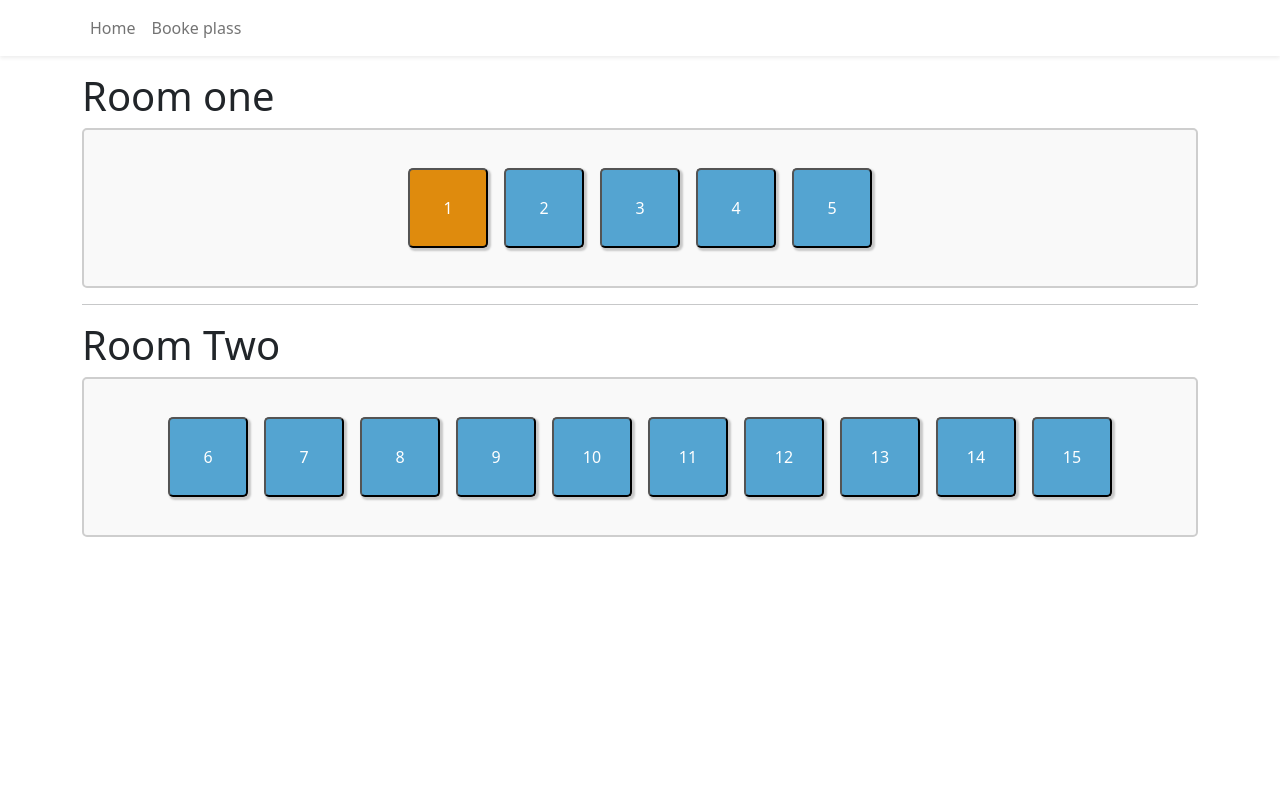
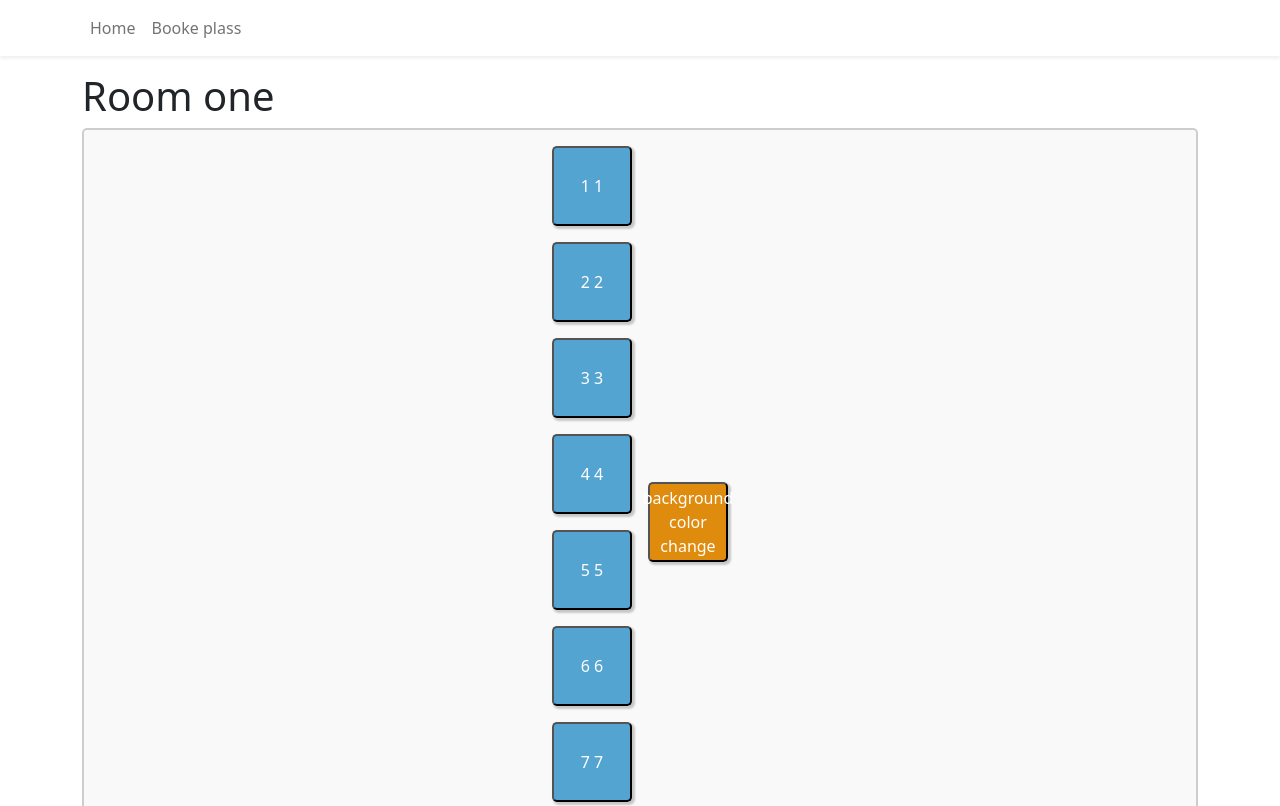
Before and after one commit to Mads-Power/Booking-App, a React (Vite) app in the folder Booking/client/: page /officeOslo in a window 1280 px wide. Shown: the top 806 px of the page. Built offline with nearby package versions, Linux system fonts and the light colour scheme.

Commit message:
useQuery for loading data, ready for api url

```diff
--- a/Booking/client/src/App.tsx
+++ b/Booking/client/src/App.tsx
@@ -5,8 +5,13 @@ import { Container } from "react-bootstrap";
 import OfficeLayout from "./components/Layout/OfficeLayout";
 import OfficeOslo from "./components/OfficeOslo";
 
+import { QueryClient, QueryClientProvider } from "@tanstack/react-query";
+
 function App() {
+  const queryClient = new QueryClient();
+
   return (
+    <QueryClientProvider client={queryClient}>
       <div>
         <Navbar />
         <Container className="mb-4">
@@ -17,6 +22,7 @@ function App() {
           </Routes>
         </Container>
       </div>
+    </QueryClientProvider>
   );
 }
 
--- a/Booking/client/src/components/OfficeOslo.tsx
+++ b/Booking/client/src/components/OfficeOslo.tsx
@@ -1,5 +1,7 @@
 import { useEffect, useState } from "react";
 import styled from "styled-components";
+import GetSeat from "../features/seats/components/GetSeat";
+import GetSeats from "../features/seats/components/GetSeats";
 import { Seat } from "../features/seats/types";
 import { Container } from "../styles/GlobalStyles";
 
@@ -25,7 +27,6 @@ const Seats = styled.button`
 
 const RoomOne = () => {
   const [active, setActive] = useState(false);
-  const nSeats = [1, 2, 3, 4, 5];
 
   const handleClick = () => {
     setActive(!active);
@@ -35,16 +36,13 @@ const RoomOne = () => {
     <>
       <h1>Room one</h1>
       <Container>
+        <GetSeats />
         <Seats
           onClick={handleClick}
           style={{ backgroundColor: active ? " #54a4d1" : "#df8b0d" }}
         >
-          1
+          background color change
         </Seats>
-        <Seats>2</Seats>
-        <Seats>3</Seats>
-        <Seats>4</Seats>
-        <Seats>5</Seats>
       </Container>
     </>
   );
--- a/Booking/client/src/features/rooms/types/index.ts
+++ b/Booking/client/src/features/rooms/types/index.ts
@@ -1,6 +1,6 @@
-import { Seat } from '../../seats/types';
+import { Seat } from "../../seats/types";
 
 export type Room = {
   id: number;
-  seats: Seat[];
+  seats: Seat;
 };
--- /dev/null
+++ b/Booking/client/src/features/seats/api/getRooms.api.ts
@@ -0,0 +1,8 @@
+import { roomsObject } from "../components/rooms";
+
+export const fetchRoom = async () => {
+  // når vi får api kallet
+  // return axios.get('API_URL', { headers: { 'Accept': 'application/json' }})
+
+  return roomsObject;
+};
--- a/Booking/client/src/features/seats/components/GetSeat.tsx
+++ b/Booking/client/src/features/seats/components/GetSeat.tsx
@@ -1,6 +1,6 @@
 import React, { FC } from "react";
 import styled from "styled-components";
-import { Seat } from "../types";
+import { Seat } from "../../../types";
 
 const Seats = styled.button`
   display: flex;
@@ -25,10 +25,8 @@ const Seats = styled.button`
 // interface ISeatsProps {
 //   getAllSeats: Seat[];
 // }
-export const url = "rooms.json";
-const GetSeat = ({ seatId, id, isTaken }: Seat) => {
-  const res = fetch(url);
 
+const GetSeat: FC<Seat> = ({ seatId, id, isTaken }: Seat) => {
   return (
     <>
       <Seats>
--- a/Booking/client/src/features/seats/components/GetSeats.tsx
+++ b/Booking/client/src/features/seats/components/GetSeats.tsx
@@ -1,16 +1,31 @@
-import React, { FC } from "react";
-import { Seat } from "../types";
+import React, { FC, useEffect, useState } from "react";
+import { Room } from "../../../types";
 import GetSeat from "./GetSeat";
+import { roomsObject } from "./rooms";
+import { useQuery } from "@tanstack/react-query";
+import { fetchRoom } from "../api/getRooms.api";
 
-interface ISeatsProps {
-  getAllSeats: Seat[];
-}
+const GetSeats = () => {
+  const { isLoading, isError, data, error } = useQuery({
+    queryKey: ["room"],
+    queryFn: fetchRoom,
+  });
 
-const GetSeats: FC<ISeatsProps> = ({ getAllSeats }) => {
+  // const [activeCountries, setActiveCountries] = useState<Country[]>([]);
+
+  if (isLoading) return <div>Laster inn rooms</div>;
+
+  if (isError) return <div>Noe gikk galt</div>;
+
   return (
     <div>
-      {getAllSeats.map((seats) => (
-        <GetSeat seatId={seats.id} id={seats.seatId} isTaken={seats.isTaken} />
+      {data.seats.map((item) => (
+        <GetSeat
+          key={item.id}
+          id={item.id}
+          seatId={item.seatId}
+          isTaken={item.isTaken}
+        />
       ))}
     </div>
   );
--- /dev/null
+++ b/Booking/client/src/features/seats/components/rooms.ts
@@ -0,0 +1,18 @@
+import { Room } from "../../../types";
+
+export const roomsObject: Room = {
+  id: 1,
+  name: "rm1",
+  capacity: 15,
+  office: "Oslo",
+  seats: [
+    { id: "1", seatId: "1", isTaken: false },
+    { id: "2", seatId: "2", isTaken: false },
+    { id: "3", seatId: "3", isTaken: false },
+    { id: "4", seatId: "4", isTaken: false },
+    { id: "5", seatId: "5", isTaken: false },
+    { id: "6", seatId: "6", isTaken: false },
+    { id: "7", seatId: "7", isTaken: false },
+    { id: "8", seatId: "8", isTaken: false },
+  ],
+};
--- /dev/null
+++ b/Booking/client/src/types.tsx
@@ -0,0 +1,22 @@
+export interface Room {
+  id: number;
+  name: string;
+  capacity: number;
+  office: OfficeType;
+  seats: Seat[];
+}
+
+export interface Seat {
+  id: string;
+  seatId: string;
+  isTaken: boolean;
+}
+
+// Måter å bruke type eller enum
+export type OfficeType = "Oslo" | "Drammen";
+export enum OfficeEnum {
+  Oslo = "Oslo",
+  Drammen = "Drammen",
+}
+
+const getOfficeType = (type: OfficeEnum) => type === OfficeEnum.Drammen;
```
Also changed, not shown: Booking/client/src/data/rooms.json (deleted, +0 -18 lines), Booking/client/src/shared/models/Room.model.tsx (added). Lines whose indentation alone changed are shown as unchanged.
